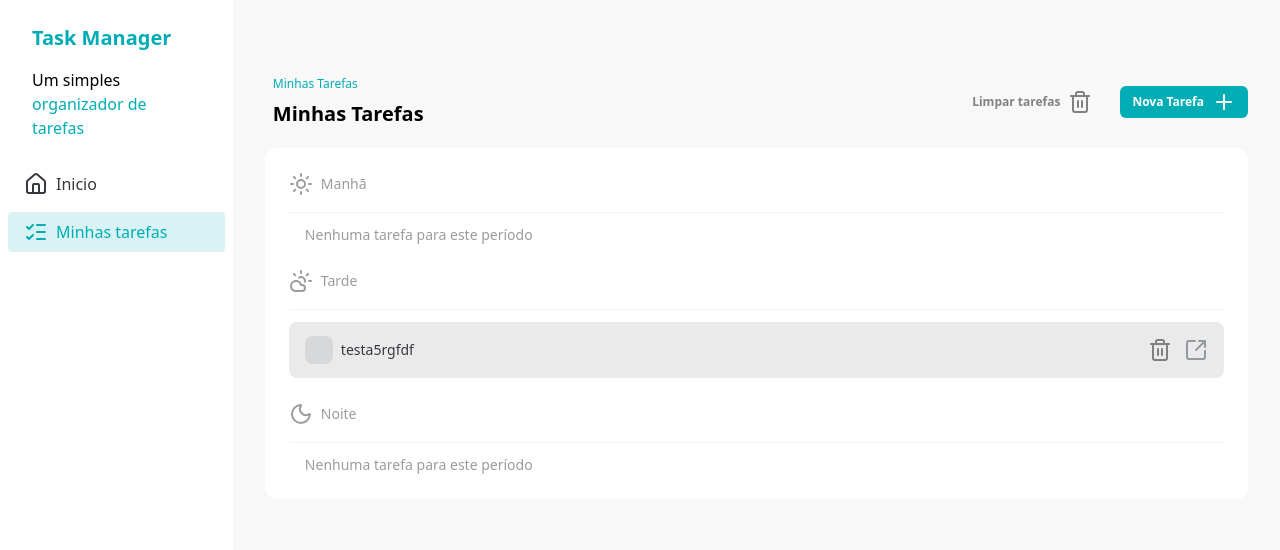
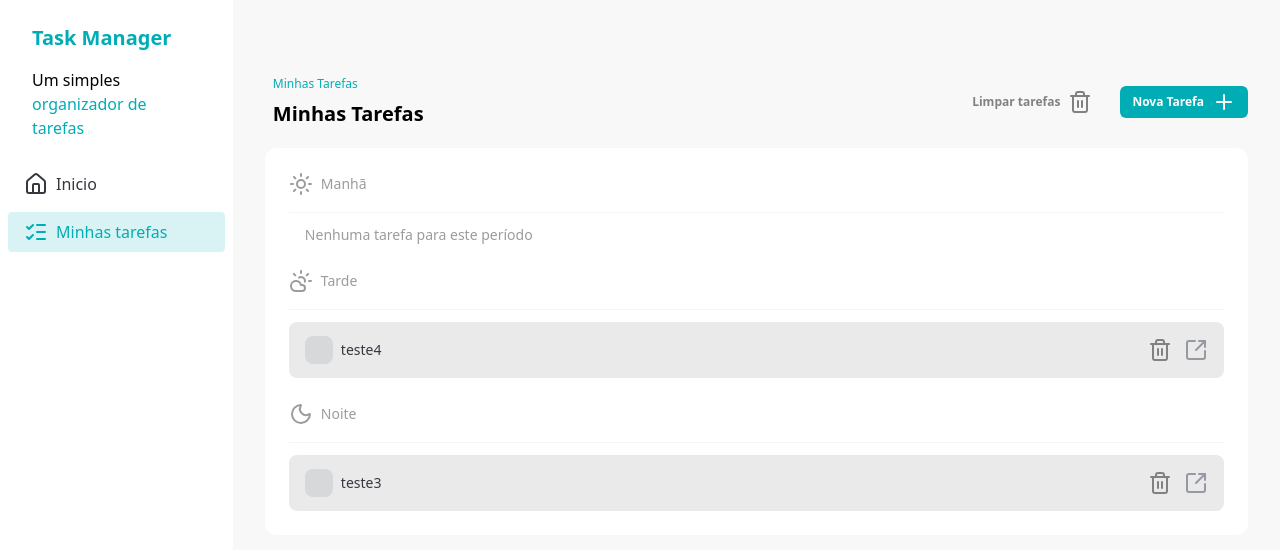
Before and after one commit to tassioNS9/task-manager, a React (Vite) app: page / in a window 1280 px wide. Shown: the top 550 px of the page. Built offline with nearby package versions, Linux system fonts and the light colour scheme; data requests are answered from the project's data file.

Commit message:
feat: add hooks to handle task addition, deletion and fetching

```diff
--- a/db.json
+++ b/db.json
@@ -15,9 +15,16 @@
       "status": "not_started"
     },
     {
-      "id": "1dfce516-7bd9-4e1c-8288-55fd26de5d07",
-      "title": "testa5rgfdf",
-      "description": "2s1dxqwdx",
+      "id": "c56217d0-c8ac-4160-821d-fcdb3c7d0a02",
+      "title": "teste3",
+      "description": "4frwefcwe",
+      "time": "evening",
+      "status": "not_started"
+    },
+    {
+      "id": "f01064cc-1df7-482e-b4b5-951707b83f70",
+      "title": "teste4",
+      "description": "fewerf",
       "time": "afternoon",
       "status": "not_started"
     }
--- a/src/TaskDetails.jsx
+++ b/src/TaskDetails.jsx
@@ -1,4 +1,4 @@
-import { useMutation, useQuery, useQueryClient } from "@tanstack/react-query"
+import { useMutation, useQueryClient } from "@tanstack/react-query"
 import { CircleArrowLeft, Loader2Icon, Trash2 } from "lucide-react"
 import { useForm } from "react-hook-form"
 import { Link, useParams } from "react-router-dom"
@@ -9,6 +9,7 @@ import Button from "./components/Button"
 import Input from "./components/Input"
 import Sidebar from "./components/Sidebar"
 import TimeSelect from "./components/TimeSelect"
+import { useGetTasks } from "./hooks/data/use-get-tasks"
 const TaskDetailsPage = () => {
   const queryClient = useQueryClient()
   const { taskId } = useParams()
@@ -17,20 +18,9 @@ const TaskDetailsPage = () => {
     register,
     formState: { errors, isSubmitting },
     handleSubmit,
-    reset,
   } = useForm()
 
-  const { data: task } = useQuery({
-    queryKey: ["task", taskId],
-    queryFn: async () => {
-      const response = await fetch(`http://localhost:3000/tasks/${taskId}`, {
-        method: "GET",
-      })
-      const data = await response.json()
-      reset(data)
-      return data
-    },
-  })
+  const { data: task } = useGetTasks()
 
   const { mutate: updateTask, isPending } = useMutation({
     mutationKey: ["updateTask", taskId],
--- a/src/components/AddTaskDialog.jsx
+++ b/src/components/AddTaskDialog.jsx
@@ -1,6 +1,5 @@
 import "./AddTaskDialog.css"
 
-import { useMutation, useQueryClient } from "@tanstack/react-query"
 import { Loader2Icon } from "lucide-react"
 import PropTypes from "prop-types"
 import { useRef } from "react"
@@ -10,29 +9,12 @@ import { CSSTransition } from "react-transition-group"
 import { toast } from "sonner"
 import { v4 } from "uuid"
 
+import { useAddTasks } from "../hooks/data/use-add-tasks"
 import Button from "./Button"
 import Input from "./Input"
 import TimeSelect from "./TimeSelect"
 const AddTaskDialog = ({ isOpen, handleClose }) => {
-  const queryClient = useQueryClient()
-
-  const { mutate } = useMutation({
-    mutationKey: "addTask",
-    mutationFn: async (newTask) => {
-      const response = await fetch("http://localhost:3000/tasks", {
-        method: "POST",
-        headers: {
-          "Content-Type": "application/json",
-        },
-        body: JSON.stringify(newTask),
-      })
-
-      if (!response.ok) {
-        throw new Error("Erro ao adicionar tarefa.")
-      }
-      return response.json()
-    },
-  })
+  const { mutate } = useAddTasks()
   const nodeRef = useRef()
   const {
     register,
@@ -58,9 +40,6 @@ const AddTaskDialog = ({ isOpen, handleClose }) => {
 
     mutate(task, {
       onSuccess: () => {
-        queryClient.setQueryData(["tasks"], (currentTasks) => {
-          return [...currentTasks, task]
-        })
         toast.success("Tarefa adicionada com SUcesso!")
         handleClose()
         reset({
--- a/src/components/TaskItem.jsx
+++ b/src/components/TaskItem.jsx
@@ -1,4 +1,3 @@
-import { useMutation, useQueryClient } from "@tanstack/react-query"
 import {
   CheckIcon,
   Loader2Icon,
@@ -9,29 +8,15 @@ import PropTypes from "prop-types"
 import { Link } from "react-router-dom"
 import { toast } from "sonner"
 
+import { useDeleteTasks } from "../hooks/data/use-delete-tasks"
 import Button from "./Button"
 
 const TaskItem = ({ task, handleTaskCheckboxClick }) => {
-  const queryClient = useQueryClient()
-  const { mutate, isPending } = useMutation({
-    mutationKey: ["deleteTask", task.id],
-    mutationFn: async () => {
-      const response = await fetch(`http://localhost:3000/tasks/${task.id}`, {
-        method: "DELETE",
-      })
-      if (!response.ok) {
-        throw new Error("Erro ao Deletar a tarefa!")
-      }
-      return response.json()
-    },
-  })
+  const { mutate, isPending } = useDeleteTasks(task.id)
 
   const handleDeleteClick = () => {
     mutate(undefined, {
       onSuccess: () => {
-        queryClient.setQueryData(["tasks"], (oldTasks) => {
-          return oldTasks.filter((oldTask) => oldTask.id !== task.id)
-        })
         toast.success("Tarefa Deletada com Sucesso!")
       },
       onError: () => {
--- /dev/null
+++ b/src/hooks/data/use-add-tasks.js
@@ -0,0 +1,28 @@
+import { useMutation, useQueryClient } from "@tanstack/react-query"
+
+export const useAddTasks = () => {
+  const queryClient = useQueryClient()
+  return useMutation({
+    mutationKey: "addTask",
+    mutationFn: async (newTask) => {
+      const response = await fetch("http://localhost:3000/tasks", {
+        method: "POST",
+        headers: {
+          "Content-Type": "application/json",
+        },
+        body: JSON.stringify(newTask),
+      })
+
+      if (!response.ok) {
+        throw new Error("Erro ao adicionar tarefa.")
+      }
+      const createdTask = await response.json()
+      return createdTask
+    },
+    onSuccess: (createdTask) => {
+      queryClient.setQueryData(["tasks"], (oldTasks) => {
+        return [...oldTasks, createdTask]
+      })
+    },
+  })
+}
--- /dev/null
+++ b/src/hooks/data/use-delete-tasks.js
@@ -0,0 +1,23 @@
+import { useMutation, useQueryClient } from "@tanstack/react-query"
+
+export const useDeleteTasks = (taskId) => {
+  const queryClient = useQueryClient()
+  return useMutation({
+    mutationKey: ["deleteTask", taskId],
+    mutationFn: async () => {
+      const response = await fetch(`http://localhost:3000/tasks/${taskId}`, {
+        method: "DELETE",
+      })
+      if (!response.ok) {
+        throw new Error("Erro ao Deletar a tarefa!")
+      }
+      const deletedTask = response.json()
+      return deletedTask
+    },
+    onSuccess: (deletedTask) => {
+      queryClient.setQueryData(["tasks"], (oldTasks) => {
+        return oldTasks.filter((oldTask) => oldTask.id !== deletedTask.id)
+      })
+    },
+  })
+}
--- /dev/null
+++ b/src/hooks/data/use-get-tasks.js
@@ -0,0 +1,14 @@
+import { useQuery } from "@tanstack/react-query"
+
+export const useGetTasks = () => {
+  return useQuery({
+    queryKey: ["tasks"],
+    queryFn: async () => {
+      const response = await fetch("http://localhost:3000/tasks", {
+        method: "GET",
+      })
+      const tasks = await response.json()
+      return tasks
+    },
+  })
+}
```
